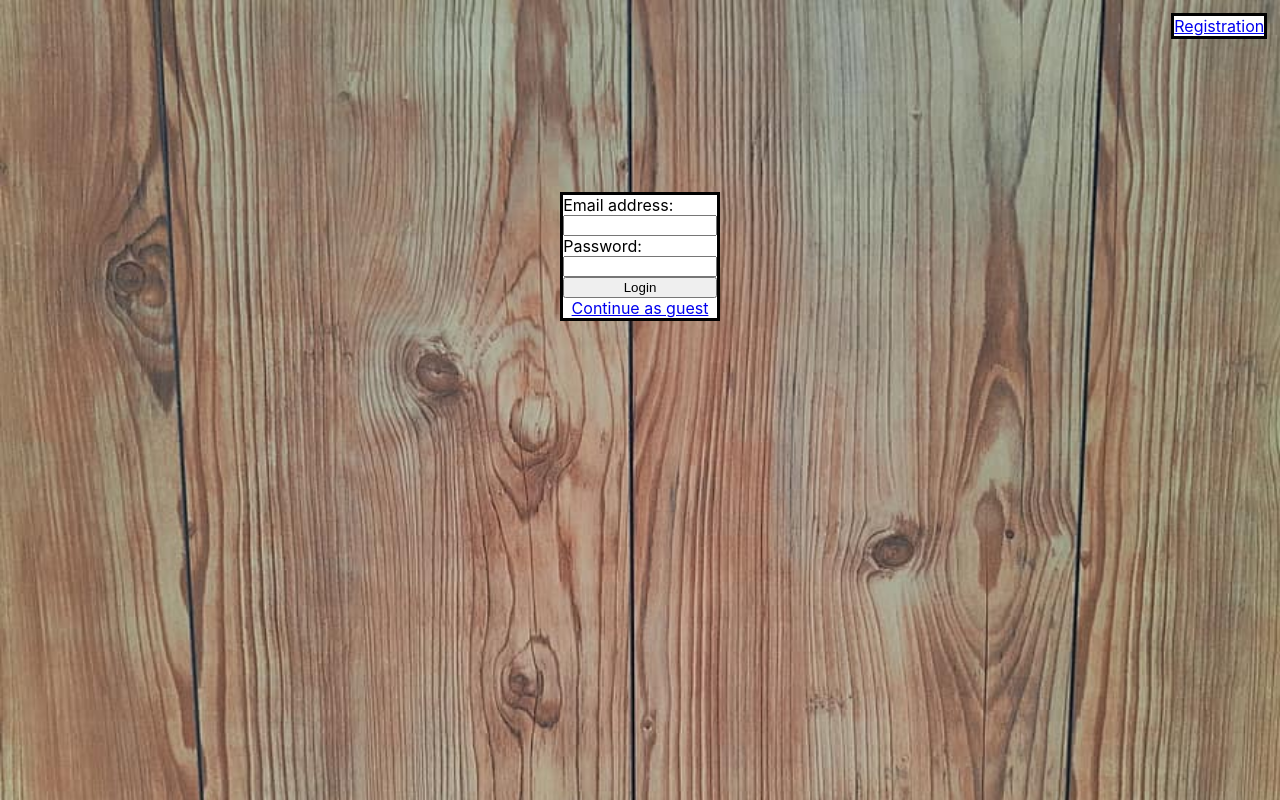
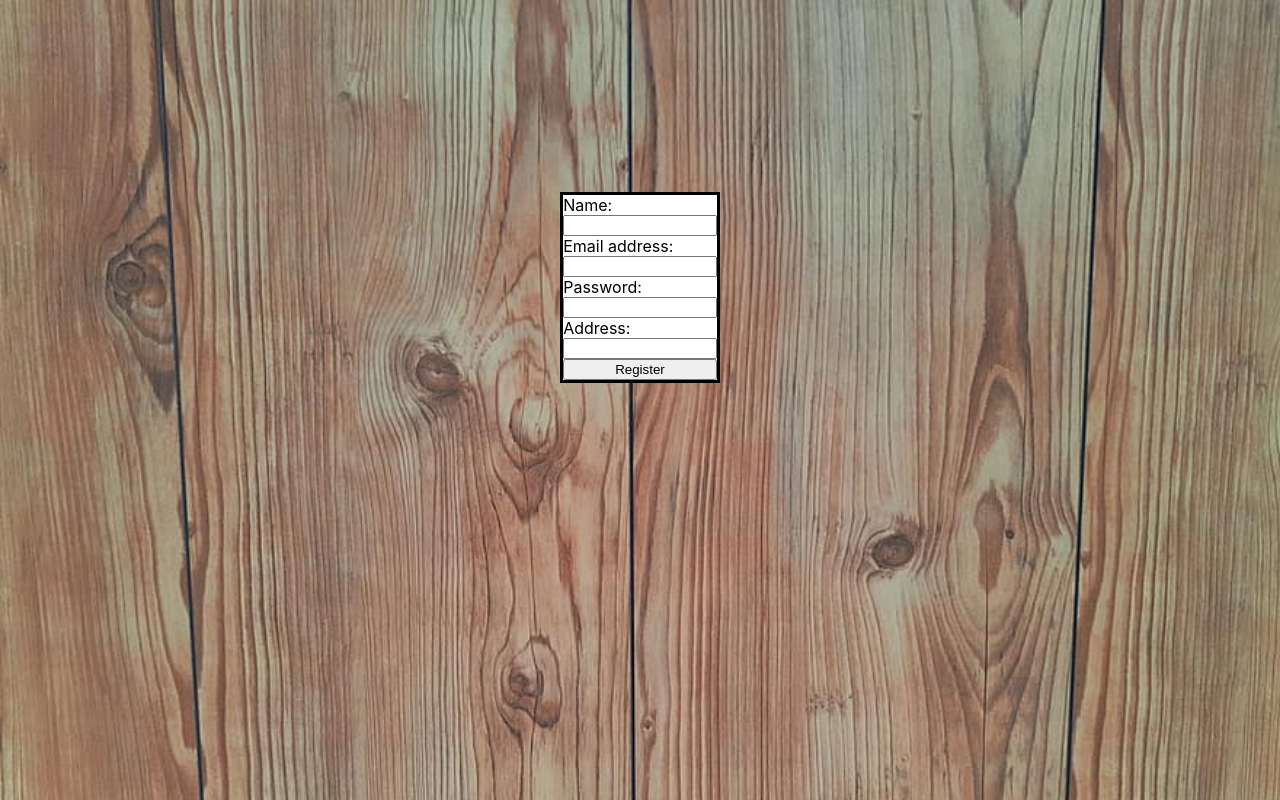
Before and after one commit to barnabasMatrai/react-exercise, a React (Create React App) app in the folder react-exercise/: page /registration in a window 1280 px wide. Before the commit this address led to /login. Built offline with nearby package versions, Linux system fonts and the light colour scheme.

Commit message:
add basic registration page

```diff
--- a/react-exercise/src/App.js
+++ b/react-exercise/src/App.js
@@ -1,5 +1,6 @@
 import React from "react";
 import { LoginPage } from './components/LoginPage';
+import { RegistrationPage } from "./components/RegistrationPage";
 import { Switch, Route, BrowserRouter, Redirect } from "react-router-dom";
 
 function App() {
@@ -9,6 +10,7 @@ function App() {
           <BrowserRouter>
               <Switch>
                   <Route path="/login" component={LoginPage} />
+                  <Route path="/registration" component={ RegistrationPage } />
                   <Redirect from='/' to='/login' />
               </Switch>
           </BrowserRouter>
--- /dev/null
+++ b/react-exercise/src/components/General.css
@@ -0,0 +1,28 @@
+.page-container {
+    position: absolute;
+    top: 0;
+    left: 0;
+    height: 100%;
+    width: 100%;
+    background-size: cover;
+    background-image: url(../images/login-page-background.jpg);
+}
+
+.form-container {
+    position: relative;
+    top: 15vw;
+    margin: auto;
+    max-width: 12vw;
+    border: 3px solid black;
+    background-color: white;
+}
+
+input[type=text], input[type=email], input[type=password] {
+    width: 95%;
+    display: block;
+}
+
+input[type=submit] {
+    width: 100%;
+    display: block;
+}
--- a/react-exercise/src/components/LoginPage.css
+++ b/react-exercise/src/components/LoginPage.css
@@ -1,34 +1,5 @@
-#login-page-container {
-    position: absolute;
-    top: 0;
-    left: 0;
-    height: 100%;
-    width: 100%;
-    background-size: cover;
-    background-image: url(../images/login-page-background.jpg);
-}
-
-#login-container {
-    position: relative;
-    top: 15vw;
-    margin: auto;
-    max-width: 12vw;
-    border: 3px solid black;
-    background-color: white;
-}
-
 #login-form.label, #login-form.input {
     float: left;
-}
-
-input[type=email], input[type=password] {
-    width: 95%;
-    display: block;
-}
-
-input[type=submit] {
-    width: 100%;
-    display: block;
 }
 
 #registration-link {
--- a/react-exercise/src/components/LoginPage.js
+++ b/react-exercise/src/components/LoginPage.js
@@ -1,11 +1,12 @@
 import React from 'react';
+import './General.css';
 import './LoginPage.css';
 
 export function LoginPage() {
         return (
-            <div id="login-page-container">
+            <div id="login-page-container" className="page-container">
                 <a href="/registration" id="registration-link">Registration</a>
-                <div id="login-container">
+                <div id="login-container" className="form-container">
                     <form id="login-form" method="post">
                         <label htmlFor="email">Email address:</label>
                         <input type="email" id="email" name="email" required="required"/>
--- /dev/null
+++ b/react-exercise/src/components/RegistrationPage.js
@@ -0,0 +1,23 @@
+import React from 'react';
+import './General.css';
+import './RegistrationPage.css';
+
+export function RegistrationPage() {
+    return (
+        <div id="registration-page-container" className="page-container">
+            <div id="registration-container" className="form-container">
+                <form id="registration-form" method="post">
+                    <label htmlFor="name">Name:</label>
+                    <input type="text" id="name" name="name" required="required"/>
+                    <label htmlFor="email">Email address:</label>
+                    <input type="email" id="email" name="email" required="required"/>
+                    <label htmlFor="password">Password:</label>
+                    <input type="password" id="password" name="password" minLength="1" required="required"/>
+                    <label htmlFor="address">Address:</label>
+                    <input type="text" id="address" name="address"/>
+                    <input type="submit" value="Register"/>
+                </form>
+            </div>
+        </div>
+    );
+}
```
Also changed, not shown: react-exercise/src/components/RegistrationPage.css (added).
